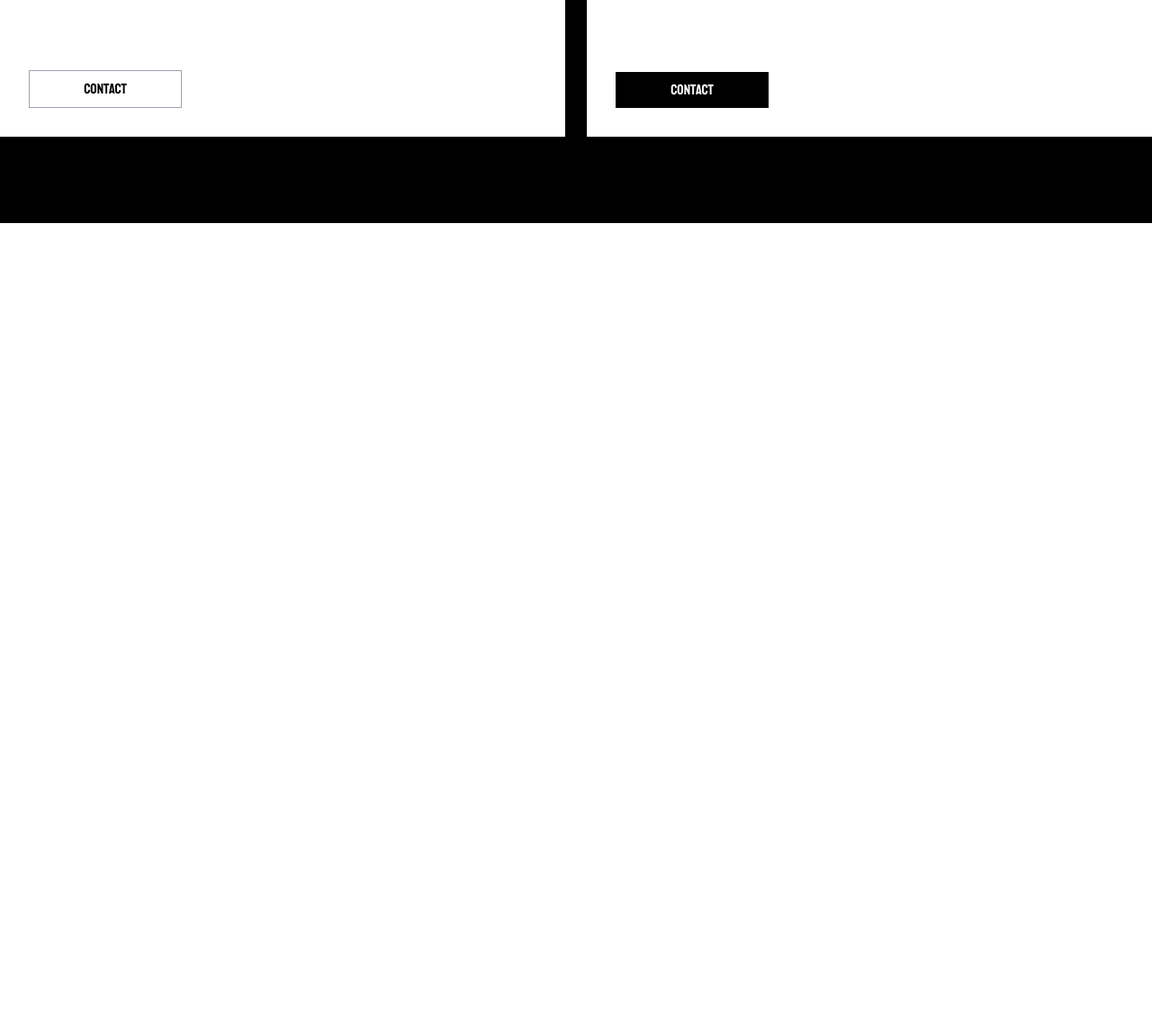
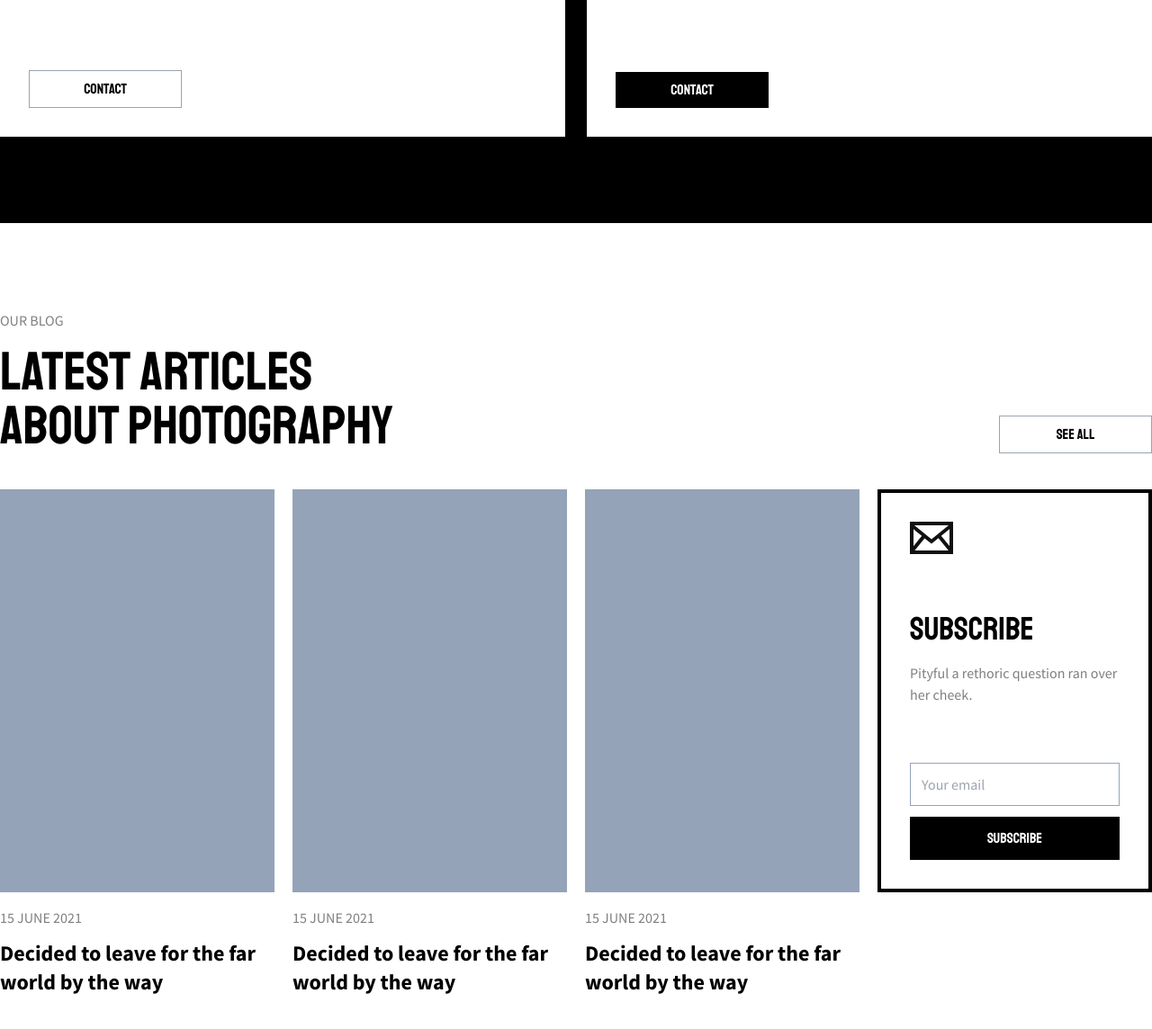
Before and after one commit to fsholehan/photography-land, a website: page index.html in a window 1280 px wide. Shown: the part 5386-6530 px from the top of the page at 90% size. Before the commit the page ends 5634 px from the top, so only its background shows below. Drawn offline with nearby package versions, Linux system fonts and the light colour scheme.

Commit message:
add blog section

```diff
--- a/index.html
+++ b/index.html
@@ -615,6 +615,95 @@
     </section>
     <!-- end pricing -->
 
+    <!-- blog -->
+    <section class="py-24">
+      <div class="container mx-auto px-6 md:px-0">
+        <div
+          class="flex flex-col justify-between space-y-4 md:flex-row md:items-end md:space-y-0"
+        >
+          <div class="space-y-4">
+            <span class="font-sans-pro uppercase text-black/50">Our Blog</span>
+            <h1 class="font-staatliches text-4xl md:text-6xl">
+              Latest Articles <br />
+              about Photography
+            </h1>
+          </div>
+          <div>
+            <a
+              class="mt-10 inline-block w-[170px] border border-gray-400 bg-transparent py-2 text-center font-staatliches text-black"
+              href="#"
+              >see all</a
+            >
+          </div>
+        </div>
+        <div
+          class="mt-10 grid grid-cols-1 place-content-center gap-5 md:grid-cols-4"
+        >
+          <div class="space-y-4">
+            <div class="h-[448px] w-full bg-slate-400"></div>
+            <div class="flex flex-col space-y-3">
+              <span class="font-sans-pro uppercase text-black/50"
+                >15 june 2021</span
+              >
+              <h6 class="font-sans-pro text-2xl font-bold text-black">
+                Decided to leave for the far world by the way
+              </h6>
+            </div>
+          </div>
+          <div class="space-y-4">
+            <div class="h-[448px] w-full bg-slate-400"></div>
+            <div class="flex flex-col space-y-3">
+              <span class="font-sans-pro uppercase text-black/50"
+                >15 june 2021</span
+              >
+              <h6 class="font-sans-pro text-2xl font-bold text-black">
+                Decided to leave for the far world by the way
+              </h6>
+            </div>
+          </div>
+          <div class="space-y-4">
+            <div class="h-[448px] w-full bg-slate-400"></div>
+            <div class="flex flex-col space-y-3">
+              <span class="font-sans-pro uppercase text-black/50"
+                >15 june 2021</span
+              >
+              <h6 class="font-sans-pro text-2xl font-bold text-black">
+                Decided to leave for the far world by the way
+              </h6>
+            </div>
+          </div>
+          <div
+            class="flex h-[448px] flex-col justify-between border-4 border-black bg-white p-8"
+          >
+            <div>
+              <img src="public/images/mail.svg" alt="" />
+            </div>
+            <div class="space-y-4">
+              <h5 class="font-staatliches text-4xl">Subscribe</h5>
+              <p class="font-sans-pro text-black/50">
+                Pityful a rethoric question ran over her cheek.
+              </p>
+            </div>
+            <div class="flex flex-col space-y-3">
+              <input
+                class="h-12 border border-slate-400 px-3 font-sans-pro text-gray-400 outline-none"
+                placeholder="Your email"
+                type="text"
+                name=""
+                id=""
+              />
+              <a
+                class="inline-block bg-black py-3 text-center font-staatliches text-white"
+                href="#"
+                >Subscribe</a
+              >
+            </div>
+          </div>
+        </div>
+      </div>
+    </section>
+    <!-- end blog -->
+
     <!-- alpineJs -->
     <script
       defer
```
Also changed, not shown: public/images/mail.svg (added), public/styles.css.
